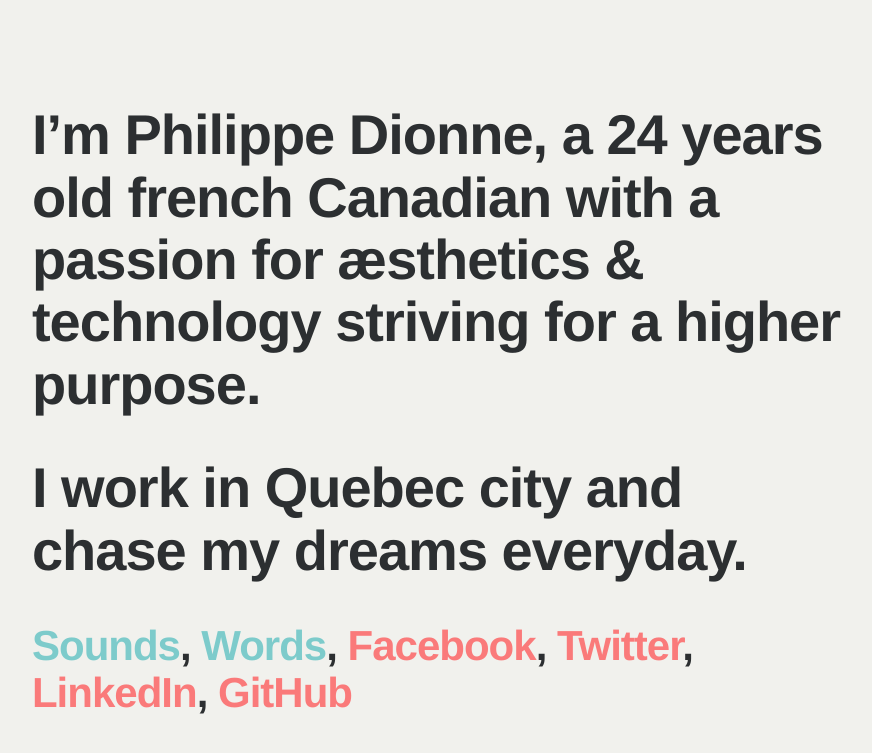
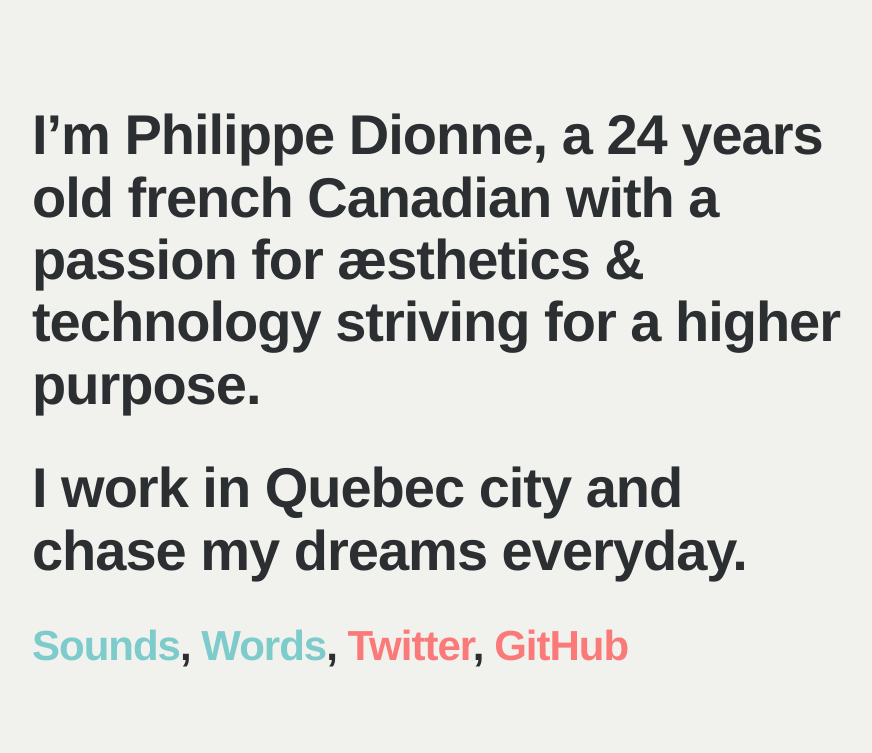
Before and after one commit to phildionne/phildionne.com, a Jekyll site: the page built from index.html, in a window 1280 px wide. Shown: the top 753 px of the page, without its empty margins (94-966 px from the left). Built offline with Jekyll 4.4.1, drawn with Linux system fonts in a browser that asks for light colours; some web fonts are replaced.

Commit message:
Remove facebook and linkedin links

```diff
--- a/index.html
+++ b/index.html
@@ -18,7 +18,7 @@ layout: default
           <hr class="invisible">
 
           <p class="links">
-            <a href="{{ site.url }}/sounds" class="self">Sounds</a>, <a href="{{ site.url }}/words" class="self">Words</a>, <a href="http://www.facebook.com/philippe.dionne" rel="me" title="Philippe Dionne on Facebook" class="social">Facebook</a>, <a href="https://twitter.com/phildionne" rel="me" title="Philippe Dionne on Twitter" class="social">Twitter</a>, <a href="http://ca.linkedin.com/in/phildionne" rel="me" title="Philippe Dionne on LinkedIn" class="social">LinkedIn</a>, <a href="https://github.com/phildionne" title="Philippe Dionne on GitHub" class="social">GitHub</a>
+            <a href="{{ site.url }}/sounds" class="self">Sounds</a>, <a href="{{ site.url }}/words" class="self">Words</a>, <a href="https://twitter.com/phildionne" rel="me" title="Philippe Dionne on Twitter" class="social">Twitter</a>, <a href="https://github.com/phildionne" title="Philippe Dionne on GitHub" class="social">GitHub</a>
           </p>
         </section>
       </div>
```
